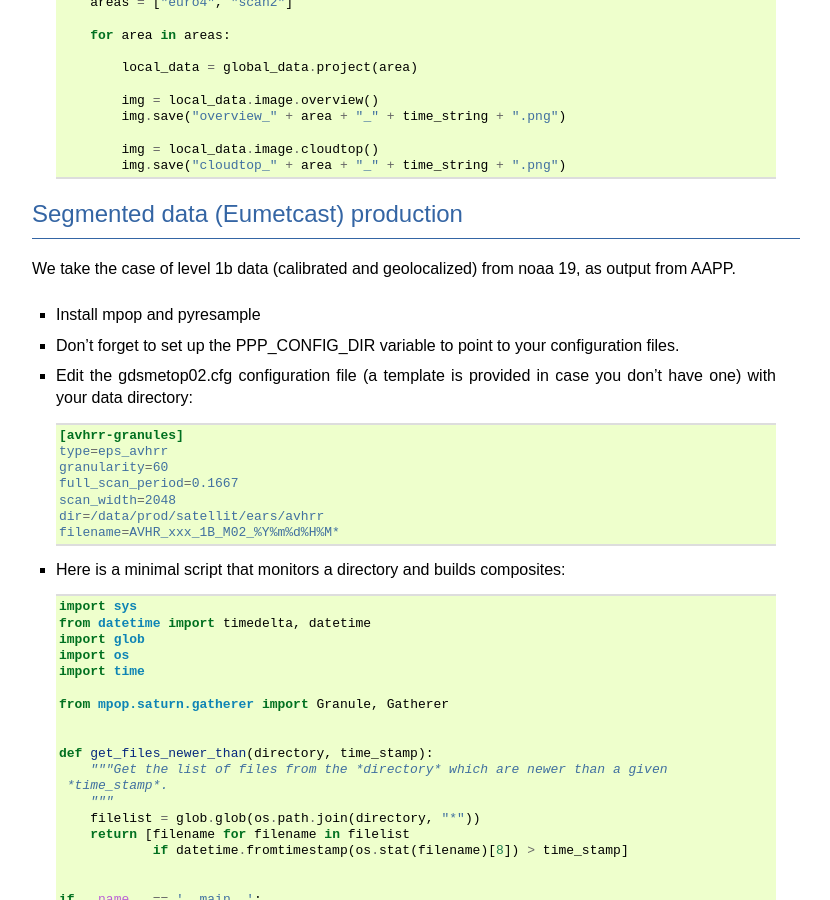
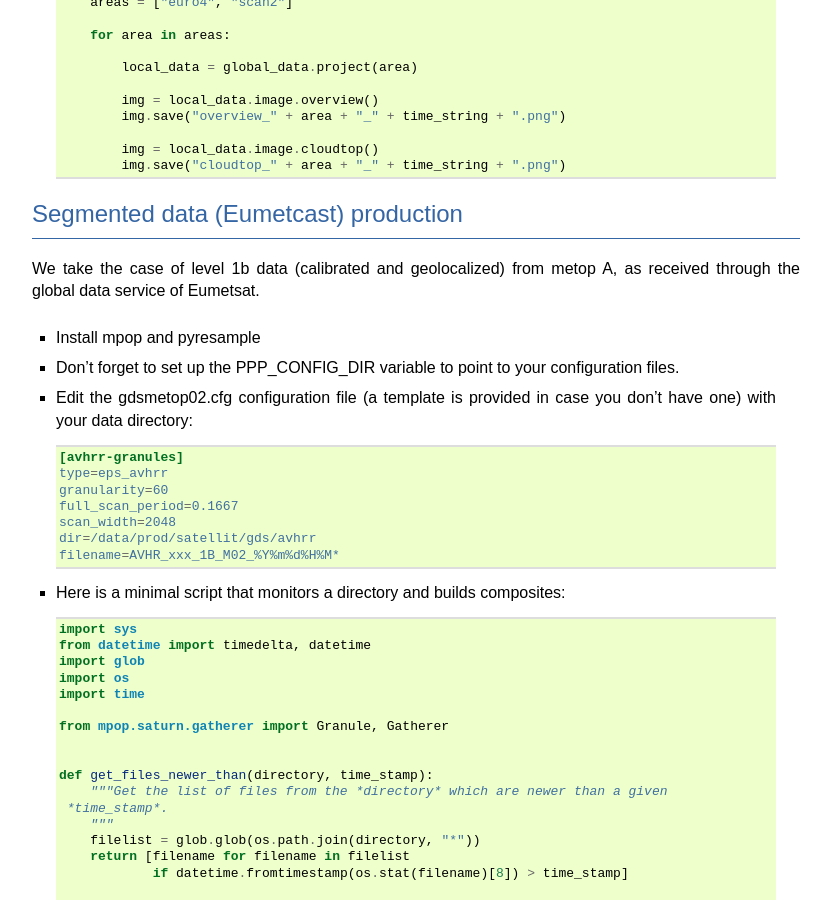
Before and after one commit to pytroll/pytroll, a Sphinx documentation site: the page built from web/source/recipes.rst, in a window 1280 px wide and 900 px high, scrolled down 2118 px. Shown: the whole window, without its empty margins (48-878 px from the left). Built offline with Sphinx 7.4.7, drawn with Linux system fonts in a browser that asks for light colours; formulas are drawn with MathJax 3.

Commit message:
Bugfix in segment recipe.

```diff
--- a/web/source/recipes.rst
+++ b/web/source/recipes.rst
@@ -143,8 +143,8 @@ as output from AAPP.
 Segmented data (Eumetcast) production
 =====================================
 
-We take the case of level 1b data (calibrated and geolocalized) from noaa 19,
-as output from AAPP.
+We take the case of level 1b data (calibrated and geolocalized) from metop A,
+as received through the global data service of Eumetsat.
 
 - Install mpop and pyresample
 - Don't forget to set up the PPP_CONFIG_DIR variable to point to your
@@ -159,7 +159,7 @@ as output from AAPP.
    granularity=60
    full_scan_period=0.1667
    scan_width=2048
-   dir=/data/prod/satellit/ears/avhrr
+   dir=/data/prod/satellit/gds/avhrr
    filename=AVHR_xxx_1B_M02_%Y%m%d%H%M*
 
 
```
